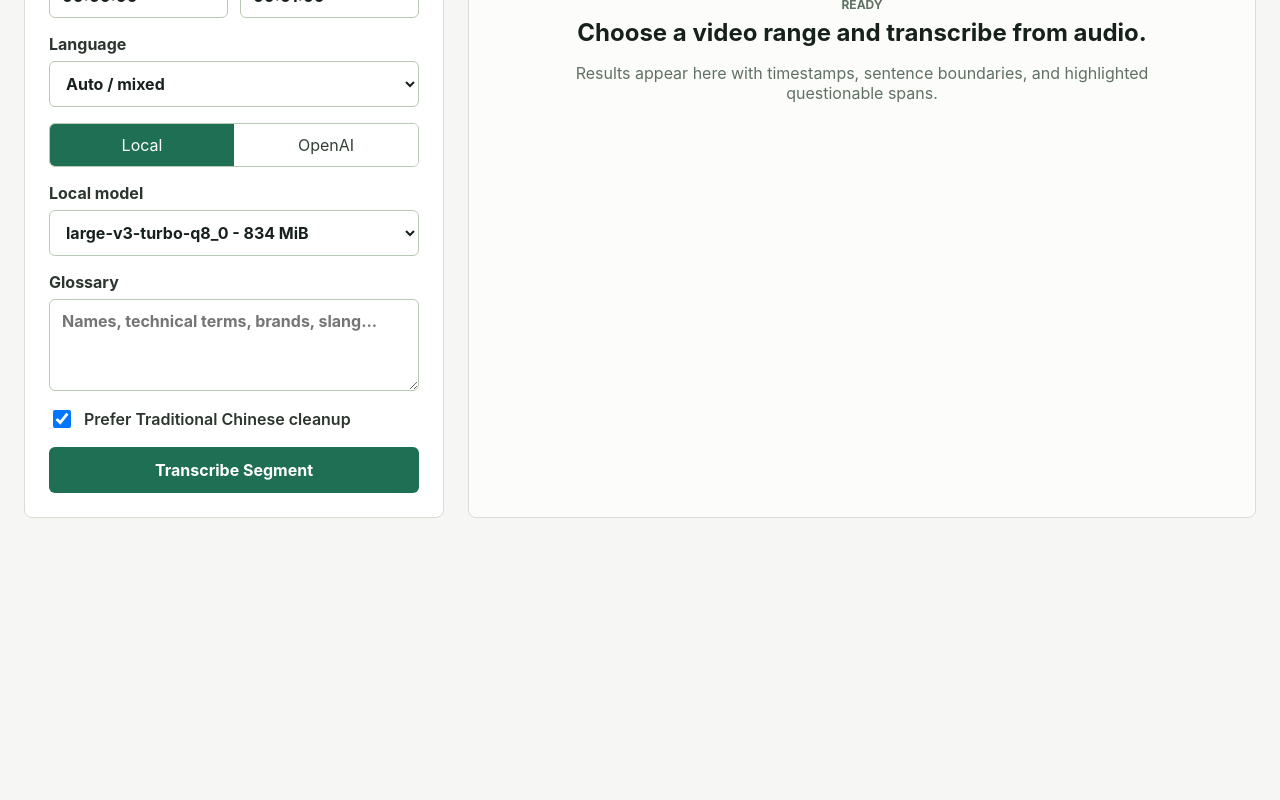
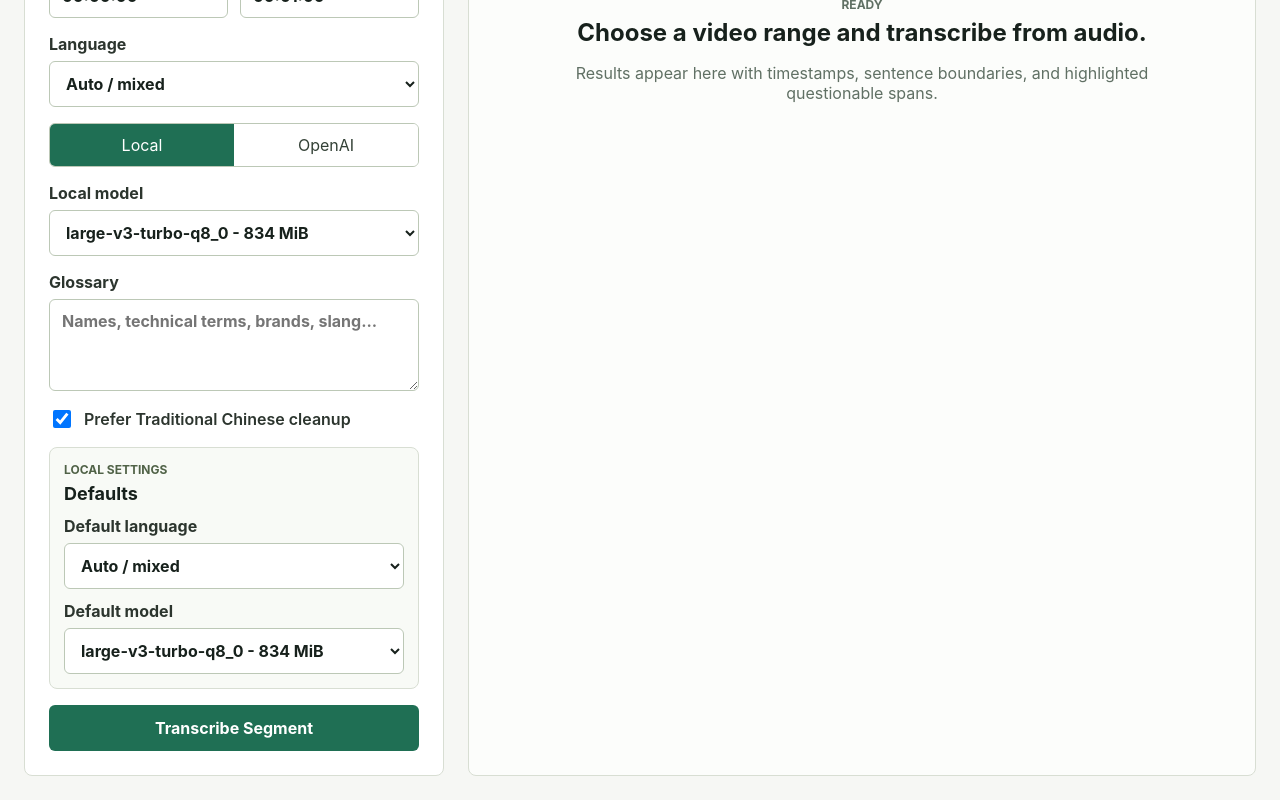
Before and after one commit to Andrew53O/LocalScribe, a React (Vite) app: page / in a window 1280 px wide. Shown: the part 343-1143 px from the top of the page. Before the commit the page ends 885 px from the top, so only its background shows below. Built offline with nearby package versions, Linux system fonts and the light colour scheme; no server answers.

Commit message:
feat: persist local defaults

```diff
--- a/src/client/App.tsx
+++ b/src/client/App.tsx
@@ -13,8 +13,23 @@ const initialForm = {
   convertToTraditional: true
 };
 
+interface LocalSettings {
+  defaultLanguage: LanguageHint;
+  defaultModel: LocalModel;
+}
+
+const defaultLocalSettings: LocalSettings = {
+  defaultLanguage: "auto",
+  defaultModel: "large-v3-turbo-q8_0"
+};
+
 export function App() {
-  const [form, setForm] = useState(initialForm);
+  const [settings, setSettings] = useState<LocalSettings>(() => loadLocalSettings());
+  const [form, setForm] = useState(() => ({
+    ...initialForm,
+    languageHint: settings.defaultLanguage,
+    localModel: settings.defaultModel
+  }));
   const [job, setJob] = useState<JobRecord | null>(null);
   const [result, setResult] = useState<TranscriptionResult | null>(null);
   const [health, setHealth] = useState<{ localConfigured: boolean; openaiConfigured: boolean } | null>(null);
@@ -38,6 +53,10 @@ export function App() {
       .then(setHealth)
       .catch(() => setHealth(null));
   }, []);
+
+  useEffect(() => {
+    localStorage.setItem("yt-transcriber-settings", JSON.stringify(settings));
+  }, [settings]);
 
   useEffect(() => {
     if (!result) {
@@ -141,6 +160,16 @@ export function App() {
     }
 
     window.open(`/api/transcriptions/${job.id}/result?format=${format}`, "_blank");
+  }
+
+  function updateDefaultLanguage(defaultLanguage: LanguageHint) {
+    setSettings((current) => ({ ...current, defaultLanguage }));
+    setForm((current) => ({ ...current, languageHint: defaultLanguage }));
+  }
+
+  function updateDefaultModel(defaultModel: LocalModel) {
+    setSettings((current) => ({ ...current, defaultModel }));
+    setForm((current) => ({ ...current, localModel: defaultModel }));
   }
 
   async function copyPlainTranscript() {
@@ -254,6 +283,36 @@ export function App() {
             Prefer Traditional Chinese cleanup
           </label>
 
+          <section className="local-settings" aria-label="Local settings">
+            <div>
+              <p className="eyebrow">Local Settings</p>
+              <h2>Defaults</h2>
+            </div>
+            <label>
+              Default language
+              <select
+                value={settings.defaultLanguage}
+                onChange={(event) => updateDefaultLanguage(event.target.value as LanguageHint)}
+              >
+                <option value="auto">Auto / mixed</option>
+                <option value="en">English</option>
+                <option value="zh-TW">Chinese Taiwan</option>
+                <option value="id">Indonesian</option>
+              </select>
+            </label>
+            <label>
+              Default model
+              <select
+                value={settings.defaultModel}
+                onChange={(event) => updateDefaultModel(event.target.value as LocalModel)}
+              >
+                <option value="large-v3-turbo-q8_0">large-v3-turbo-q8_0 - 834 MiB</option>
+                <option value="large-v3-turbo-q5_0">large-v3-turbo-q5_0 - 547 MiB</option>
+                <option value="large-v3">large-v3 - 2.9 GiB</option>
+              </select>
+            </label>
+          </section>
+
           {health && !health.localConfigured && form.provider === "local" ? (
             <p className="warning">Set WHISPER_CPP_BIN and WHISPER_MODEL_PATH in `.env` before running local mode.</p>
           ) : null}
@@ -353,6 +412,32 @@ function formatTimeInput(value: string): string {
   return `${digits.slice(0, -4)}:${digits.slice(-4, -2)}:${digits.slice(-2)}`;
 }
 
+function loadLocalSettings(): LocalSettings {
+  try {
+    const raw = localStorage.getItem("yt-transcriber-settings");
+    if (!raw) {
+      return defaultLocalSettings;
+    }
+
+    const parsed = JSON.parse(raw) as Partial<LocalSettings>;
+
+    return {
+      defaultLanguage: isLanguageHint(parsed.defaultLanguage) ? parsed.defaultLanguage : defaultLocalSettings.defaultLanguage,
+      defaultModel: isLocalModel(parsed.defaultModel) ? parsed.defaultModel : defaultLocalSettings.defaultModel
+    };
+  } catch {
+    return defaultLocalSettings;
+  }
+}
+
+function isLanguageHint(value: unknown): value is LanguageHint {
+  return value === "auto" || value === "en" || value === "zh-TW" || value === "id";
+}
+
+function isLocalModel(value: unknown): value is LocalModel {
+  return value === "large-v3-turbo-q8_0" || value === "large-v3-turbo-q5_0" || value === "large-v3";
+}
+
 function formatElapsedTime(startValue: string, endValue: string | number): string {
   const start = new Date(startValue).getTime();
   const end = typeof endValue === "number" ? endValue : new Date(endValue).getTime();
--- a/src/client/styles.css
+++ b/src/client/styles.css
@@ -152,6 +152,20 @@ textarea {
 .checkbox-row input {
   width: 18px;
   height: 18px;
+}
+
+.local-settings {
+  display: grid;
+  gap: 12px;
+  padding: 14px;
+  border: 1px solid #d8ded3;
+  border-radius: 8px;
+  background: #f8faf6;
+}
+
+.local-settings h2 {
+  margin: 0;
+  font-size: 18px;
 }
 
 .primary {
```
